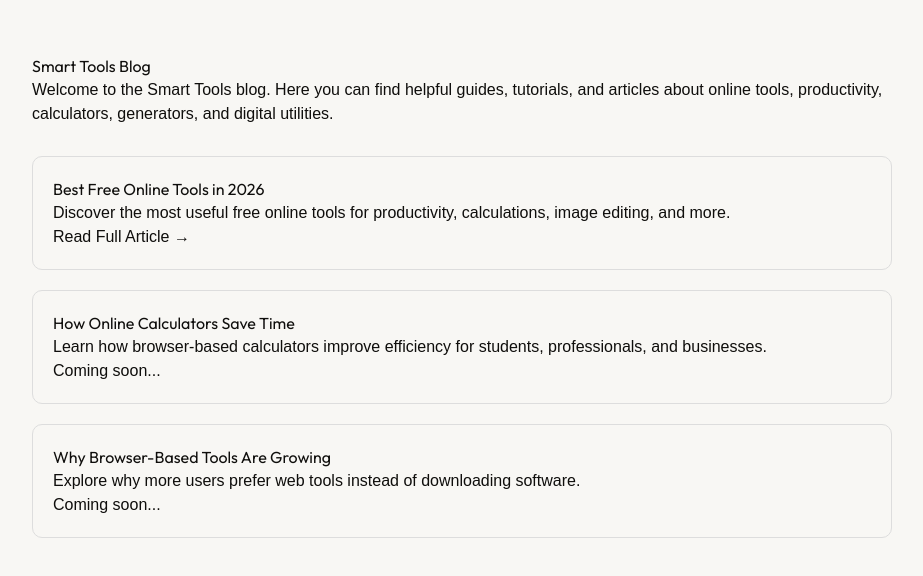
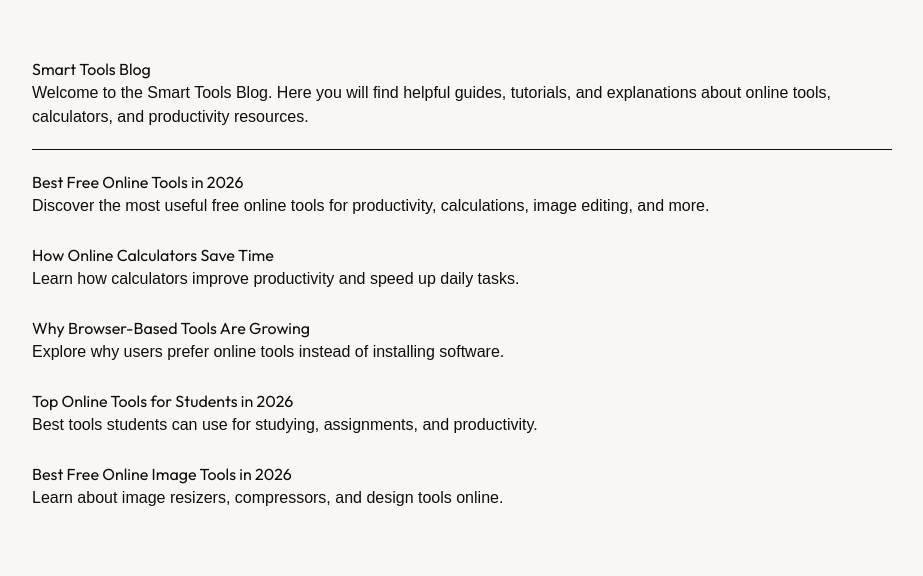
Before and after one commit to athersaud-smart-tools/smart-tools, a Next.js app: page /blog in a window 1280 px wide. Shown: the part 104-680 px from the top of the page, without its empty margins (178-1101 px from the left). Built offline with nearby package versions, Linux system fonts and the light colour scheme.

Commit message:
fixed blog page links and removed coming soon placeholders

```diff
--- a/app/blog/page.tsx
+++ b/app/blog/page.tsx
@@ -13,76 +13,72 @@ export default function Blog() {
       <h1>Smart Tools Blog</h1>
 
       <p>
-        Welcome to the Smart Tools blog. Here you can find helpful guides,
-        tutorials, and articles about online tools, productivity, calculators,
-        generators, and digital utilities.
+        Welcome to the Smart Tools Blog. Here you will find helpful guides,
+        tutorials, and explanations about online tools, calculators, and
+        productivity resources.
       </p>
 
-      <div
-        style={{
-          marginTop: "30px",
-          display: "grid",
-          gap: "20px",
-        }}
-      >
-        {/* ARTICLE CARD */}
-        <div
-          style={{
-            border: "1px solid #ddd",
-            padding: "20px",
-            borderRadius: "10px",
-          }}
-        >
+      <hr style={{ margin: "20px 0" }} />
+
+      {/* ARTICLE 1 */}
+      <div style={{ marginBottom: "25px" }}>
         <h2>
           <Link href="/blog/best-online-tools-2026">
             Best Free Online Tools in 2026
           </Link>
         </h2>
-
         <p>
           Discover the most useful free online tools for productivity,
           calculations, image editing, and more.
         </p>
-
-          <Link href="/blog/best-online-tools-2026">
-            Read Full Article →
-          </Link>
       </div>
 
-        {/* FUTURE ARTICLES */}
-        <div
-          style={{
-            border: "1px solid #ddd",
-            padding: "20px",
-            borderRadius: "10px",
-          }}
-        >
-          <h2>How Online Calculators Save Time</h2>
-
+      {/* ARTICLE 2 */}
+      <div style={{ marginBottom: "25px" }}>
+        <h2>
+          <Link href="/blog/how-online-calculators-save-time">
+            How Online Calculators Save Time
+          </Link>
+        </h2>
         <p>
-            Learn how browser-based calculators improve efficiency for students,
-            professionals, and businesses.
+          Learn how calculators improve productivity and speed up daily tasks.
         </p>
-
-          <p>Coming soon...</p>
       </div>
 
-        <div
-          style={{
-            border: "1px solid #ddd",
-            padding: "20px",
-            borderRadius: "10px",
-          }}
-        >
-          <h2>Why Browser-Based Tools Are Growing</h2>
+      {/* ARTICLE 3 */}
+      <div style={{ marginBottom: "25px" }}>
+        <h2>
+          <Link href="/blog/why-browser-tools-are-growing">
+            Why Browser-Based Tools Are Growing
+          </Link>
+        </h2>
+        <p>
+          Explore why users prefer online tools instead of installing software.
+        </p>
+      </div>
 
+      {/* ARTICLE 4 */}
+      <div style={{ marginBottom: "25px" }}>
+        <h2>
+          <Link href="/blog/top-tools-for-students">
+            Top Online Tools for Students in 2026
+          </Link>
+        </h2>
         <p>
-            Explore why more users prefer web tools instead of downloading
-            software.
+          Best tools students can use for studying, assignments, and productivity.
         </p>
+      </div>
 
-          <p>Coming soon...</p>
-        </div>
+      {/* ARTICLE 5 */}
+      <div style={{ marginBottom: "25px" }}>
+        <h2>
+          <Link href="/blog/best-free-image-tools">
+            Best Free Online Image Tools in 2026
+          </Link>
+        </h2>
+        <p>
+          Learn about image resizers, compressors, and design tools online.
+        </p>
       </div>
     </main>
   );
```
Lines whose indentation alone changed are shown as unchanged.
